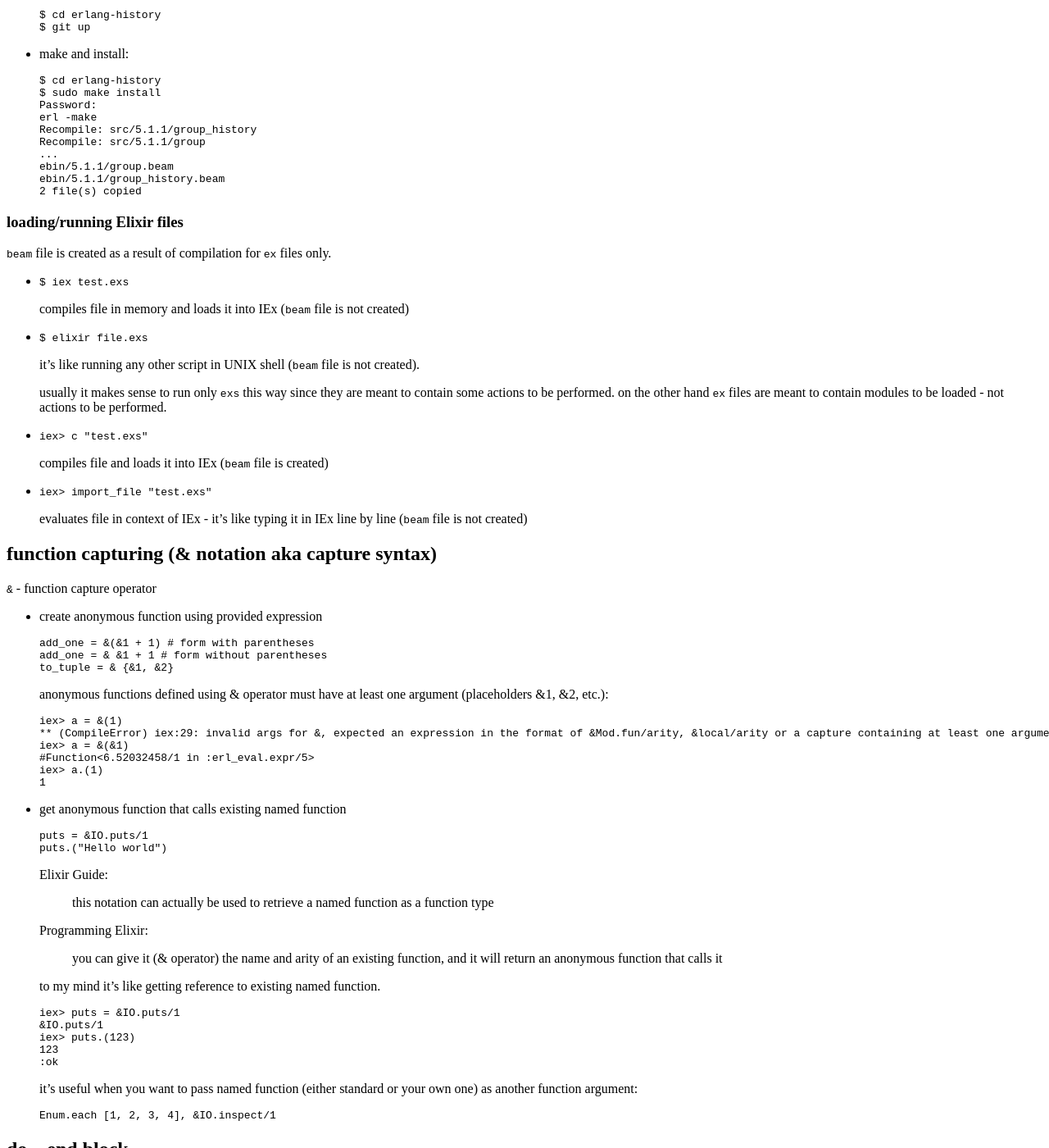
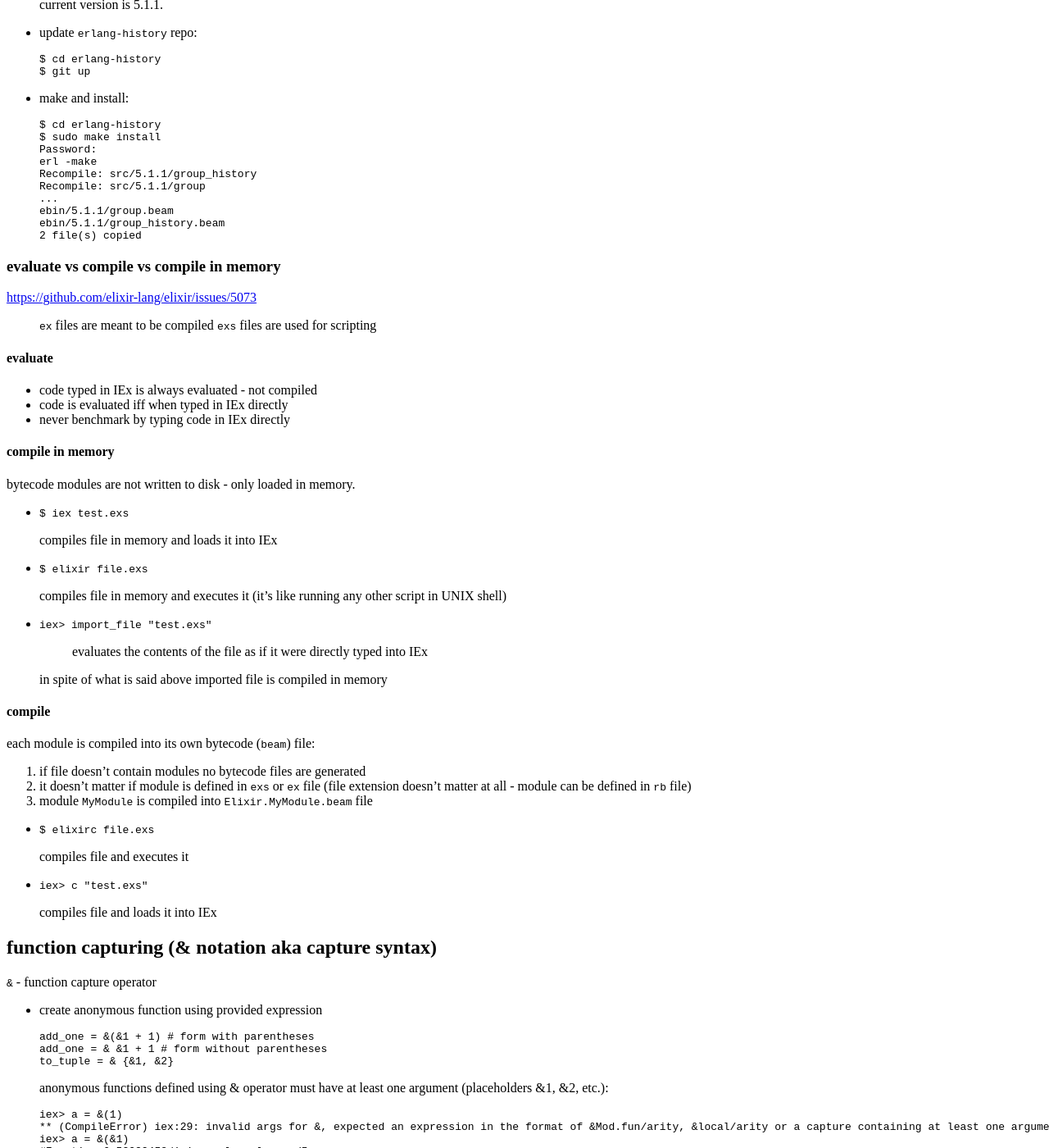
Before and after one commit to tap349/tap349.github.io, a Jekyll site: the page built from _posts/2016-12-31-elixir-notes.md, in a window 1280 px wide and 1400 px high, scrolled down 898 px. Shown: the whole window at 82% size. Built offline with Jekyll 4.4.1, drawn with Linux system fonts in a browser that asks for light colours; some of the changed text lies outside the part shown.

Commit message:
update 2017-01-02_05:21:49

````diff
--- a/_posts/2016-12-31-elixir-notes.md
+++ b/_posts/2016-12-31-elixir-notes.md
@@ -66,34 +66,54 @@
   2 file(s) copied
   ```
 
-### loading/running Elixir files
+### evaluate vs compile vs compile in memory
 
-`beam` file is created as a result of compilation for `ex` files only.
+<https://github.com/elixir-lang/elixir/issues/5073>
+
+> `ex` files are meant to be compiled
+> `exs` files are used for scripting
+
+#### evaluate
+
+- code typed in IEx is always evaluated - not compiled
+- code is evaluated iff when typed in IEx directly
+- never benchmark by typing code in IEx directly
+
+#### compile in memory
+
+bytecode modules are not written to disk - only loaded in memory.
 
 - `$ iex test.exs`
 
   compiles file in memory and loads it into IEx
-  (`beam` file is not created)
 
 - `$ elixir file.exs`
 
-  it's like running any other script in UNIX shell
-  (`beam` file is not created).
+  compiles file in memory and executes it
+  (it's like running any other script in UNIX shell)
 
-  usually it makes sense to run only `exs` this way since
-  they are meant to contain some actions to be performed.
-  on the other hand `ex` files are meant to contain modules
-  to be loaded - not actions to be performed.
+- `iex> import_file "test.exs"`
+
+  > evaluates the contents of the file as if it were directly typed into IEx
+
+  in spite of what is said above imported file is compiled in memory
+
+#### compile
+
+each module is compiled into its own bytecode (`beam`) file:
+
+1. if file doesn't contain modules no bytecode files are generated
+2. it doesn't matter if module is defined in `exs` or `ex` file
+  (file extension doesn't matter at all - module can be defined in `rb` file)
+3. module `MyModule` is compiled into `Elixir.MyModule.beam` file
+
+- `$ elixirc file.exs`
+
+  compiles file and executes it
 
 - `iex> c "test.exs"`
 
   compiles file and loads it into IEx
-  (`beam` file is created)
-
-- `iex> import_file "test.exs"`
-
-  evaluates file in context of IEx - it's like typing it in IEx line by line
-  (`beam` file is not created)
 
 ## function capturing (& notation aka capture syntax)
 
````
